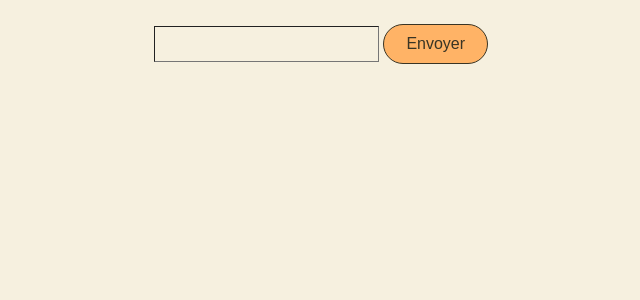
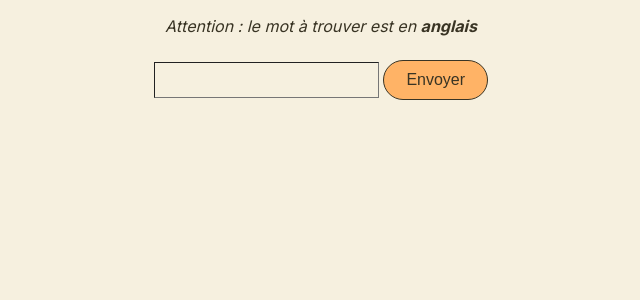
Before and after one commit to KDerec/Motus, a Django app: template templates/game.html in a window 1280 px wide. Shown: the part 104-404 px from the top of the page, without its empty margins (319-959 px from the left). Run offline with Django 5.2, Linux system fonts and the light colour scheme; the template is opened without the code that fills it, so the values that code supplies are empty; the visitor is signed in with stand-in values (Sample User, id 1).

Commit message:
🚸 Add english word warning

```diff
--- a/templates/game.html
+++ b/templates/game.html
@@ -1,6 +1,7 @@
 {% extends 'base.html' %}
 {% load static %}
 {% block content %}
+<p><i>Attention : le mot à trouver est en <b>anglais</b></i></p>
 <form id="guess-form">
     {% csrf_token %}
     <input onkeydown="return /[a-z]/i.test(event.key)" type="text" name="guess" id="guess-input" maxlength="{{ word_length }}" minlength="{{ word_length }}" required>
```
